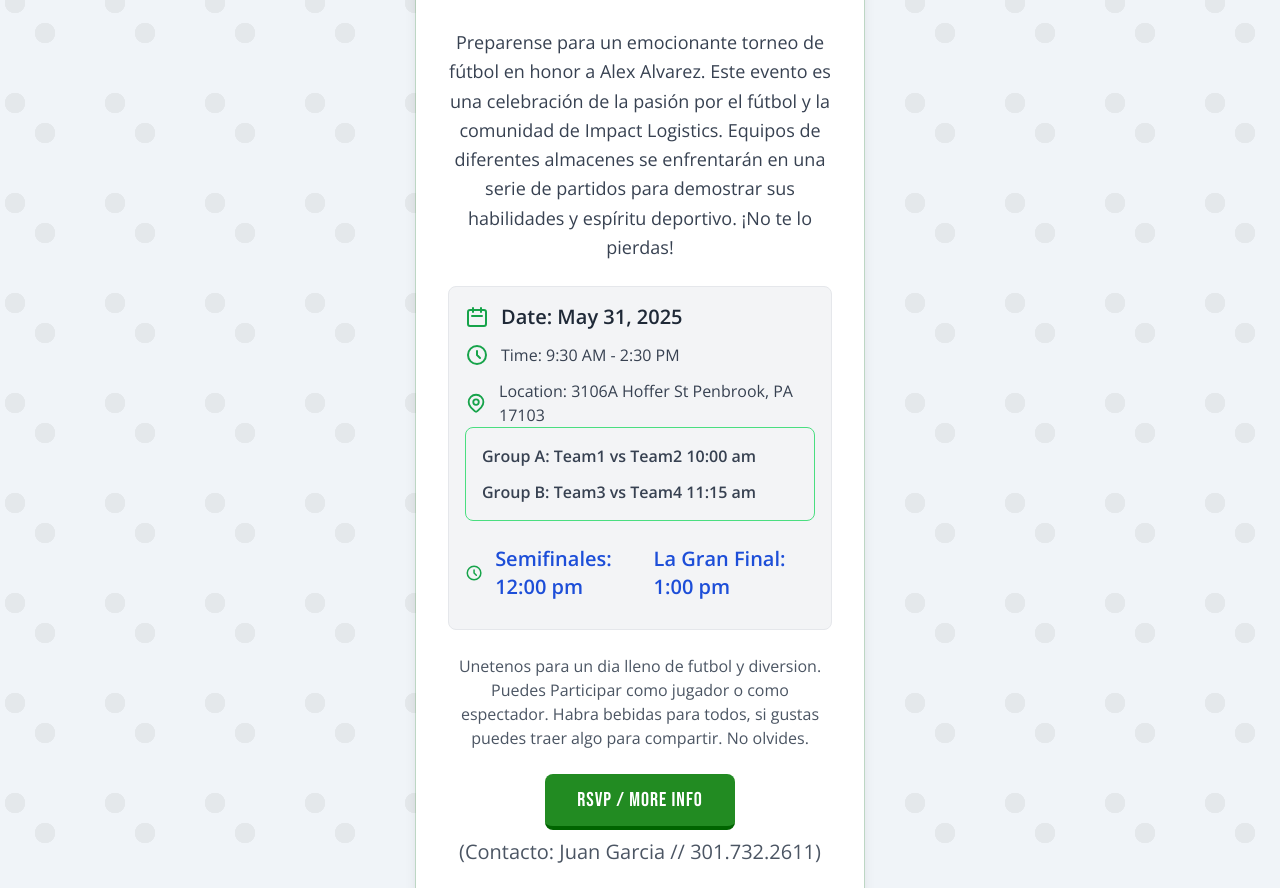
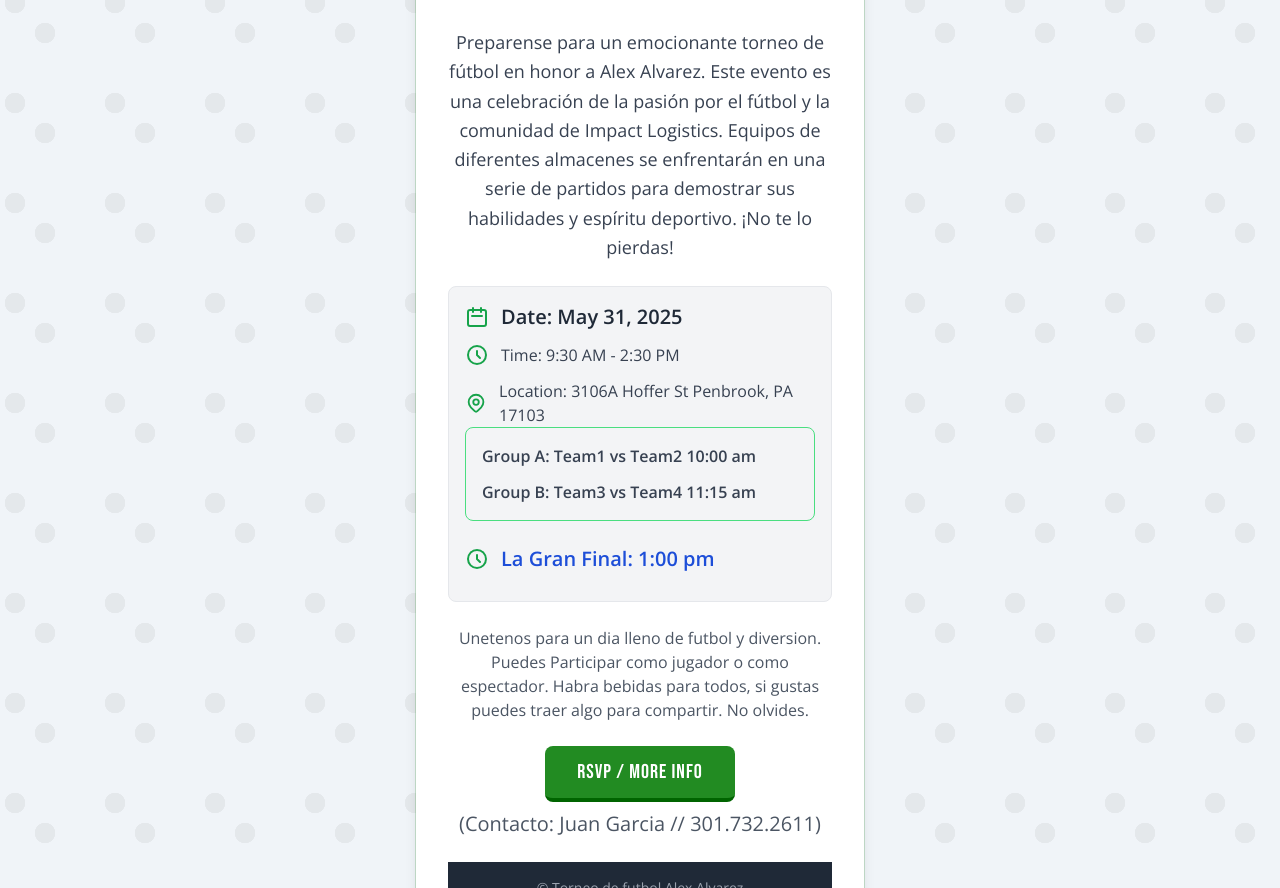
Before and after one commit to Ch-7/futbol, a plain HTML site: page index.html in a window 1280 px wide. Shown: the part 212-1100 px from the top of the page. Drawn offline with nearby package versions, Linux system fonts and the light colour scheme.

Commit message:
jkxnvkdj

```diff
--- a/index.html
+++ b/index.html
@@ -144,7 +144,7 @@
                         <path stroke-linecap="round" stroke-linejoin="round" stroke-width="2"
                             d="M12 8v4l3 3m6-3a9 9 0 11-18 0 9 9 0 0118 0z"></path>
                     </svg>
-                    <h3 class="text-xl font-semibold text-blue-700">Semifinales: 12:00 pm </h3>
+
                     <h3 class="text-xl font-semibold text-blue-700">La Gran Final: 1:00 pm </h3>
                 </div>
             </div>
```
